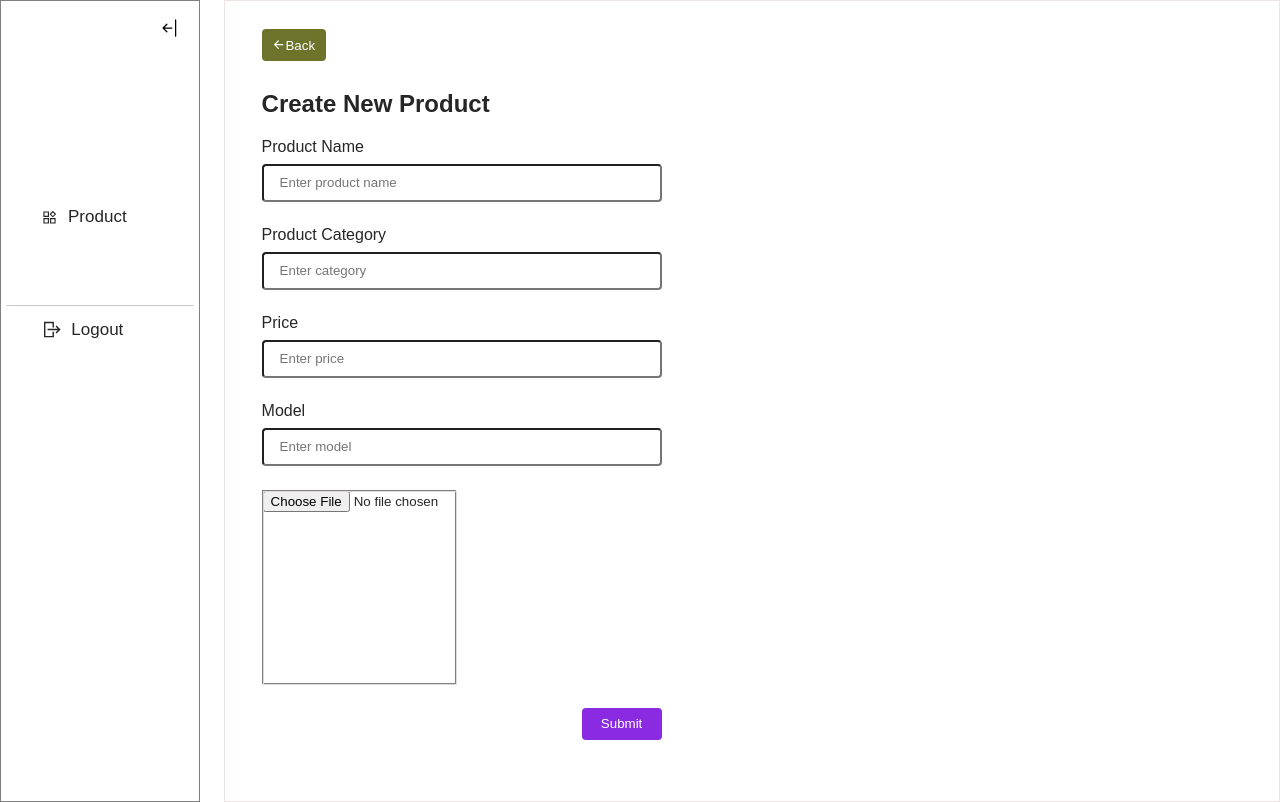
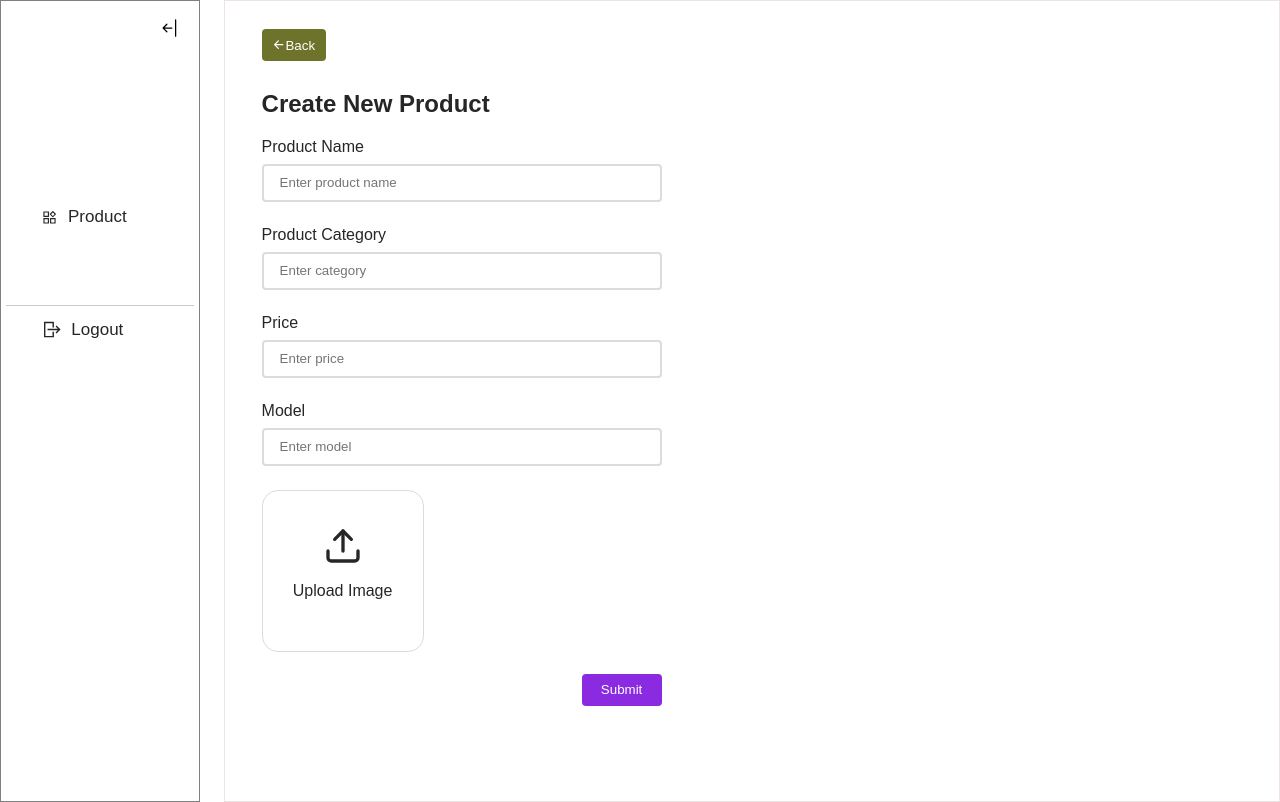
Before and after one commit to SawLinThant/Alpha-mm, a React (Create React App) app: page /dashboard/createproduct in a window 1280 px wide. Built offline with nearby package versions, Linux system fonts and the light colour scheme; sample sign-in values are in the browser's storage; a web font is replaced by a local one.

Commit message:
image-upload-field

```diff
--- /dev/null
+++ b/src/components/image-upload-field/index.js
@@ -0,0 +1,39 @@
+import { useRef } from "react";
+import "../../style/image-upload.css";
+import { LuUpload } from "react-icons/lu";
+
+const ImageUploadField = ({ handleImageChange, imageUrl, image }) => {
+    const fileRef = useRef(null);
+    const handleContainerClick = () => {
+        if(fileRef.current){
+            fileRef.current.click();
+        }
+    }
+  return (
+    <div className="image-upload-container" onClick={handleContainerClick}>
+      <input
+        ref={fileRef}
+        className="image-input"
+        type="file"
+        accept="image/*"
+        onChange={handleImageChange}
+      />
+      <div className="image-container">
+
+        {image? (
+            <img
+            src={imageUrl}
+            alt="Uploaded"
+            style={{ width: "300px", height: "auto" }}
+          />
+        ):
+        (<div className="file-upload-image-icon-container">
+            <LuUpload size={40}/>
+            <p>Upload Image</p>
+        </div>)
+        }
+      </div>
+    </div>
+  );
+};
+export default ImageUploadField;
--- a/src/pages/Dashboard/createproduct.js
+++ b/src/pages/Dashboard/createproduct.js
@@ -3,8 +3,12 @@ import "../../style/createproduct.css";
 import { IoArrowBackOutline } from "react-icons/io5";
 import { useForm } from "react-hook-form";
 import { useMutation } from "@apollo/client";
-import { CREATE_PRODUCT, UPDATE_PRODUCT } from "../../graphql/mutation/productMutations";
+import {
+  CREATE_PRODUCT,
+  UPDATE_PRODUCT,
+} from "../../graphql/mutation/productMutations";
 import { Toaster, toast } from "react-hot-toast";
+import ImageUploadField from "../../components/image-upload-field";
 
 const CreateProduct = () => {
   const {
@@ -14,7 +18,7 @@ const CreateProduct = () => {
   } = useForm();
   const [image, setImage] = useState(null);
   const [imageUrl, setImageUrl] = useState(null);
-  const [createProduct, { loading}] = useMutation(CREATE_PRODUCT);
+  const [createProduct, { loading }] = useMutation(CREATE_PRODUCT);
   const [updateProduct, { data, error }] = useMutation(UPDATE_PRODUCT);
   console.log(image);
   const handleImageChange = (e) => {
@@ -26,10 +30,9 @@ const CreateProduct = () => {
 
   const handleCreate = handleSubmit(async (credential) => {
     try {
-      if(!image){
+      if (!image) {
         toast("Please upload an image");
-      }
-      else{
+      } else {
         await createProduct({
           variables: {
             name: credential.name,
@@ -42,7 +45,6 @@ const CreateProduct = () => {
         toast("Product created");
         console.log("product created");
       }
-
     } catch (err) {
       toast("Product creation failed");
       throw new Error("error creating product");
@@ -107,25 +109,9 @@ const CreateProduct = () => {
                   })}
                 />
               </div>
-
-              <div className="image-upload-container">
-                <input
-                  className="image-input"
-                  type="file"
-                  accept="image/*"
-                  onChange={handleImageChange}
-                />
-                <div className="image-container">
-                  {image && (
-                    <img
-                      src={imageUrl}
-                      alt="Uploaded"
-                      style={{ width: "300px", height: "auto" }}
-                    />
-                  )}
-                </div>
+              <div className="image-upload-field-container">
+                <ImageUploadField handleImageChange={handleImageChange} image={image} imageUrl={imageUrl}/>
               </div>
-
               <div className="submit-button-container">
                 <button type="submit">Submit</button>
               </div>
--- a/src/style/createproduct.css
+++ b/src/style/createproduct.css
@@ -69,6 +69,7 @@
     height: 2rem;
     border-radius: 0.25rem;
     padding-left: 1rem;
+    border: 2px solid gainsboro;
 }
 
 .submit-button-container{
@@ -89,34 +90,7 @@
     border: none;
 }
 
-.image-upload-container{
-    position: relative;
-    width: 12rem;
-    height: 12rem;
-    border: 1px solid gray;
+.image-upload-field-container{
+    width: 10rem;
+    height: 10rem;
 }
-
-.image-upload-container input{
-    width: 100%;
-    height: 100%;
-    text-align: center;
-}
-
-.image-container{
-    width: 100%;
-    height: 100%;
-}
-
-.image-container{
-    position: absolute;
-    top: 0;
-    width: 100%;
-    height: 100%;
-    border: 1px solid rgb(225, 218, 218);
-}
-
-.image-container img{
-    position: absolute;
-    width: 100%;
-    height: 100%;
-}
--- /dev/null
+++ b/src/style/image-upload.css
@@ -0,0 +1,48 @@
+.image-upload-container{
+    position: relative;
+    width: 100%;
+    height: 100%;
+    border: 1px solid gainsboro;
+    border-radius: 1rem;
+    transition-duration: 0.5s;
+}
+
+.image-upload-container:hover{
+    cursor: pointer;
+    background-color: rgb(243, 253, 252);
+}
+
+.image-upload-container input{
+    width: 100%;
+    height: 100%;
+    text-align: center;
+    opacity: 0;
+}
+
+.image-container{
+    width: 100%;
+    height: 100%;
+}
+
+.image-container{
+    position: absolute;
+    top: 0;
+    width: 100%;
+    height: 100%;
+}
+
+.image-container img{
+    object-fit: cover;
+    max-width: 100%;
+    max-height: 100%;
+    border-radius: 1rem;
+}
+
+.file-upload-image-icon-container{
+    width: 100%;
+    height: 100%;
+    display: flex;
+    flex-direction: column;
+    place-items: center;
+    justify-content: center;
+}
```
